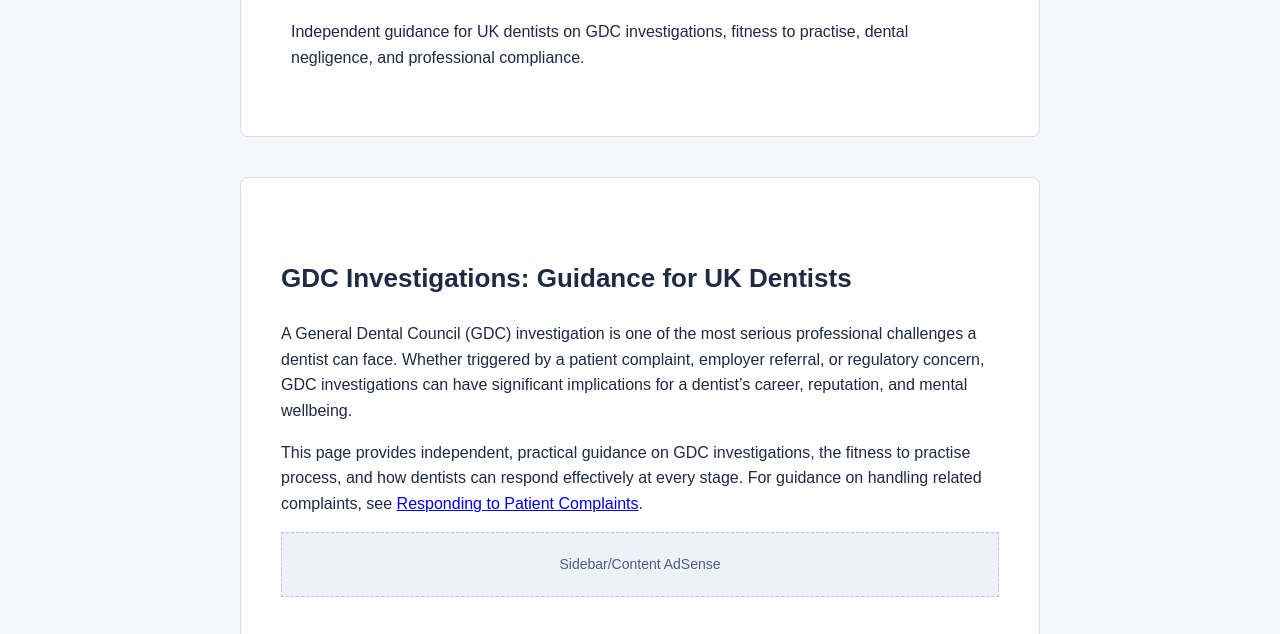
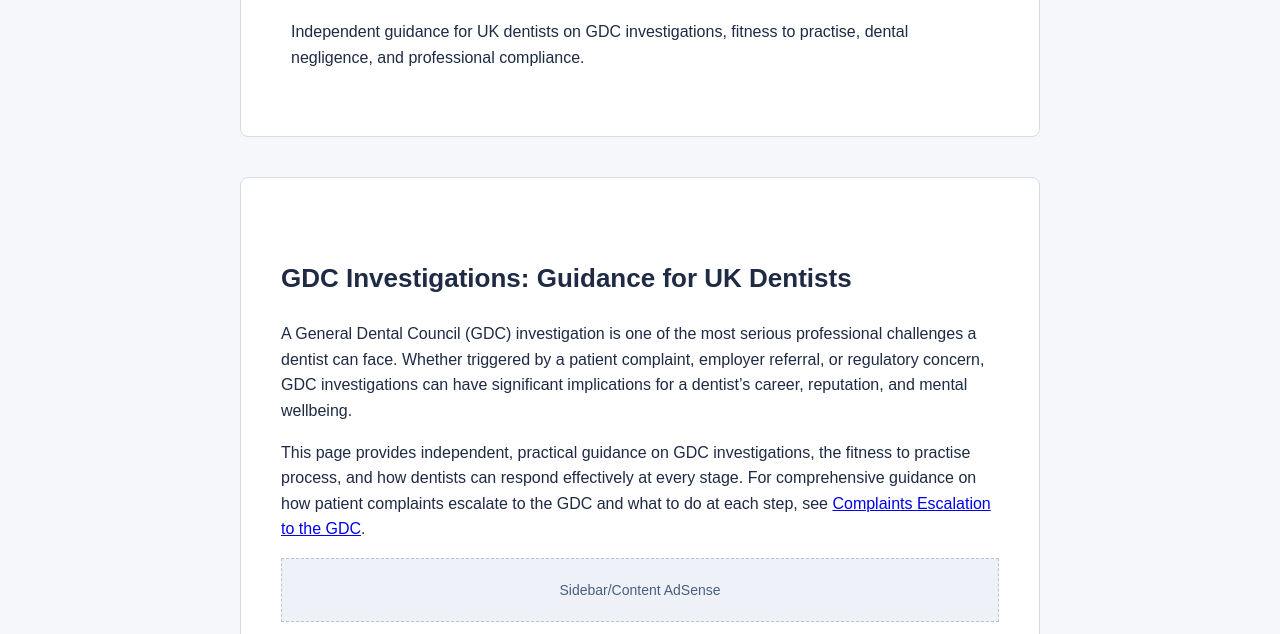
Before and after one commit to Trebour/domain-for-sale, a plain HTML site: page dental-legal/gdc-investigations.html in a window 1280 px wide. Shown: the part 314-948 px from the top of the page. Drawn offline with Linux system fonts and the light colour scheme.

Commit message:
Update gdc-investigations.html

```diff
--- a/dental-legal/gdc-investigations.html
+++ b/dental-legal/gdc-investigations.html
@@ -120,7 +120,8 @@ footer a { color:#4b5e82; margin:0 10px; }
 <section class="content">
   <h2>GDC Investigations: Guidance for UK Dentists</h2>
   <p>A General Dental Council (GDC) investigation is one of the most serious professional challenges a dentist can face. Whether triggered by a patient complaint, employer referral, or regulatory concern, GDC investigations can have significant implications for a dentist’s career, reputation, and mental wellbeing.</p>
-  <p>This page provides independent, practical guidance on GDC investigations, the fitness to practise process, and how dentists can respond effectively at every stage. For guidance on handling related complaints, see <a href="/dental-legal/responding-to-patient-complaints.html">Responding to Patient Complaints</a>.</p>
+  <p>This page provides independent, practical guidance on GDC investigations, the fitness to practise process, and how dentists can respond effectively at every stage. For comprehensive guidance on how patient complaints escalate to the GDC and what to do at each step, see <a href="/dental-legal/complaints-escalation-gdc.html">Complaints Escalation to the GDC</a>.</p>
+
 
   <div class="ad-slot">Sidebar/Content AdSense</div>
 
@@ -231,6 +232,7 @@ footer a { color:#4b5e82; margin:0 10px; }
     <li><a href="/dental-legal/responding-to-patient-complaints.html">Responding to Patient Complaints</a></li>
     <li><a href="/dental-legal/clinical-record-keeping.html">Clinical Record Keeping & Legal Risk</a></li>
     <li><a href="/dental-legal/gdc-investigations-faqs.html">GDC Investigation Tips & FAQs</a></li>
+    <li><a href="/dental-legal/complaints-escalation-gdc.html">Complaints Escalation to the GDC</a></li>
   </ul>
 
   <div class="ad-slot">Sidebar/Content AdSense</div>
```
